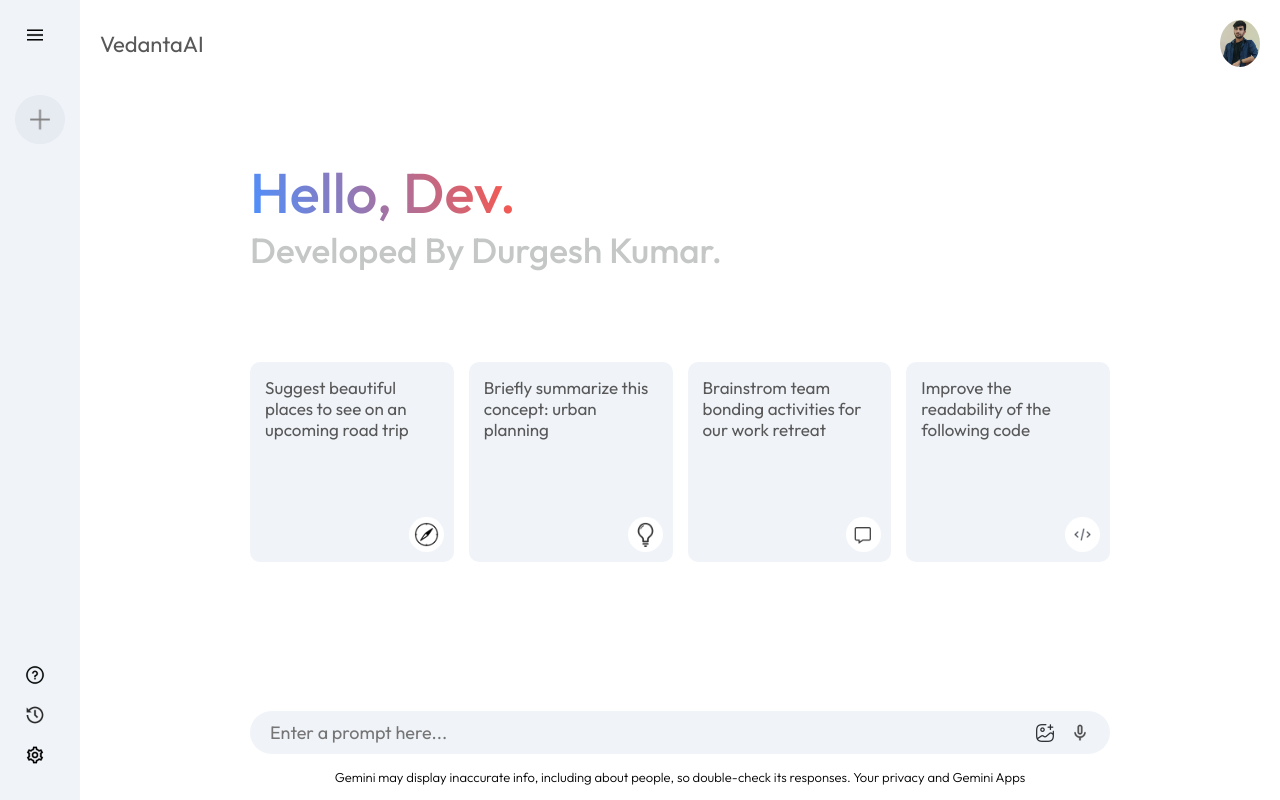
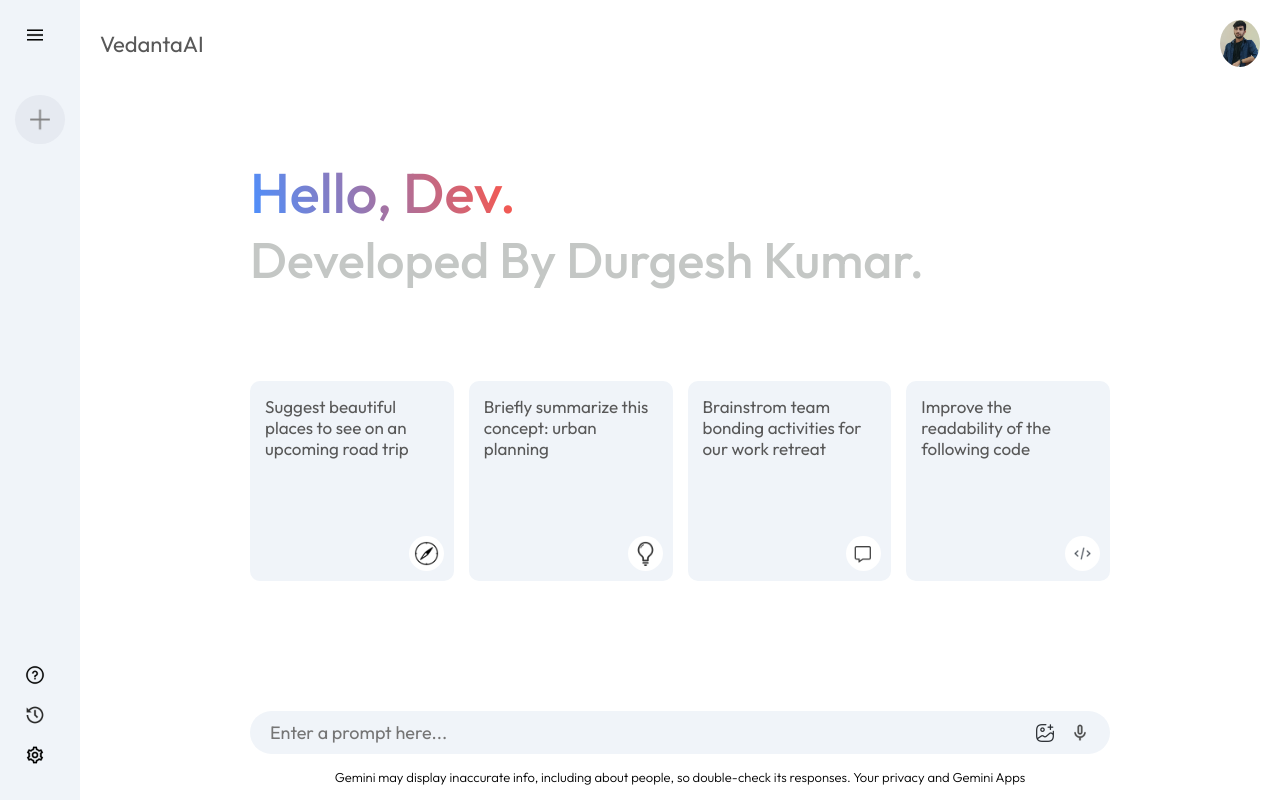
Before and after one commit to Durgesh1236/VedantaAI, a React (Vite) app: page / in a window 1280 px wide. Built offline with nearby package versions, Linux system fonts and the light colour scheme.

Commit message:
first commit

```diff
--- a/src/component/Main/Main.css
+++ b/src/component/Main/Main.css
@@ -13,7 +13,6 @@
     font-size: 22px;
     padding: 20px;
     color: #585858;
-    /* background-color: #c6c3c3; */
 }
 
 .main .nav img {
@@ -35,7 +34,7 @@
 }
 
 #name{
-    font-size: 35px;
+    font-size: 50px;
 }
 
 .main .greet span {
```
